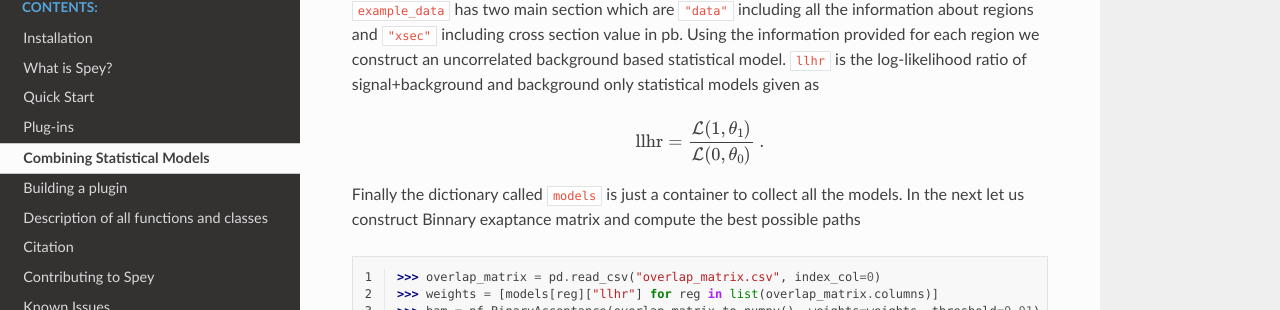
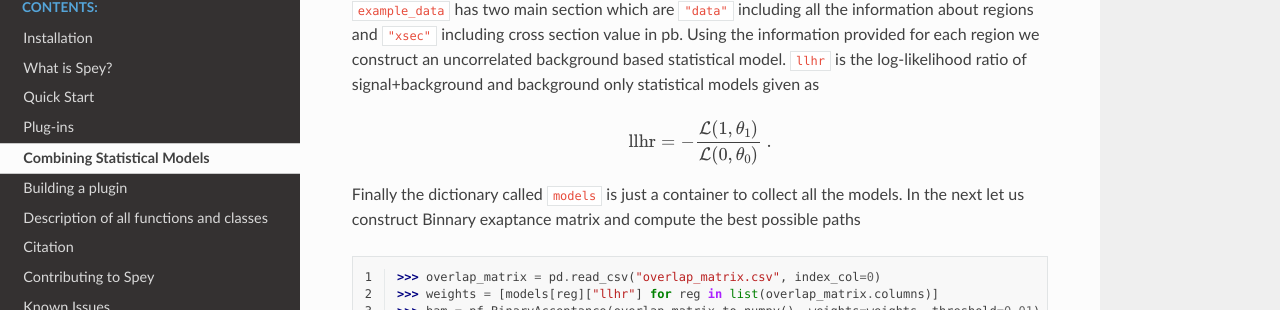
Before and after one commit to SpeysideHEP/spey, a Sphinx documentation site: the page built from docs/comb.rst, in a window 1280 px wide and 900 px high, scrolled down 902 px. Shown: the part 139-449 px from the top of the window. Built offline with Sphinx 7.4.7 and the Read the Docs theme 2.0.0, drawn with Linux system fonts in a browser that asks for light colours; cross-references to code outside the pages are shown as plain code.

Commit message:
typo fix

```diff
--- a/docs/comb.rst
+++ b/docs/comb.rst
@@ -55,7 +55,7 @@ background only statistical models given as
 
 .. math::
 
-    {\rm llhr} = \frac{\mathcal{L}(1,\theta_1)}{\mathcal{L}(0,\theta_0)}\ .
+    {\rm llhr} = -\frac{\mathcal{L}(1,\theta_1)}{\mathcal{L}(0,\theta_0)}\ .
 
 Finally the dictionary called ``models`` is just a container to collect all the models. In the next let us
 construct Binnary exaptance matrix and compute the best possible paths
```
